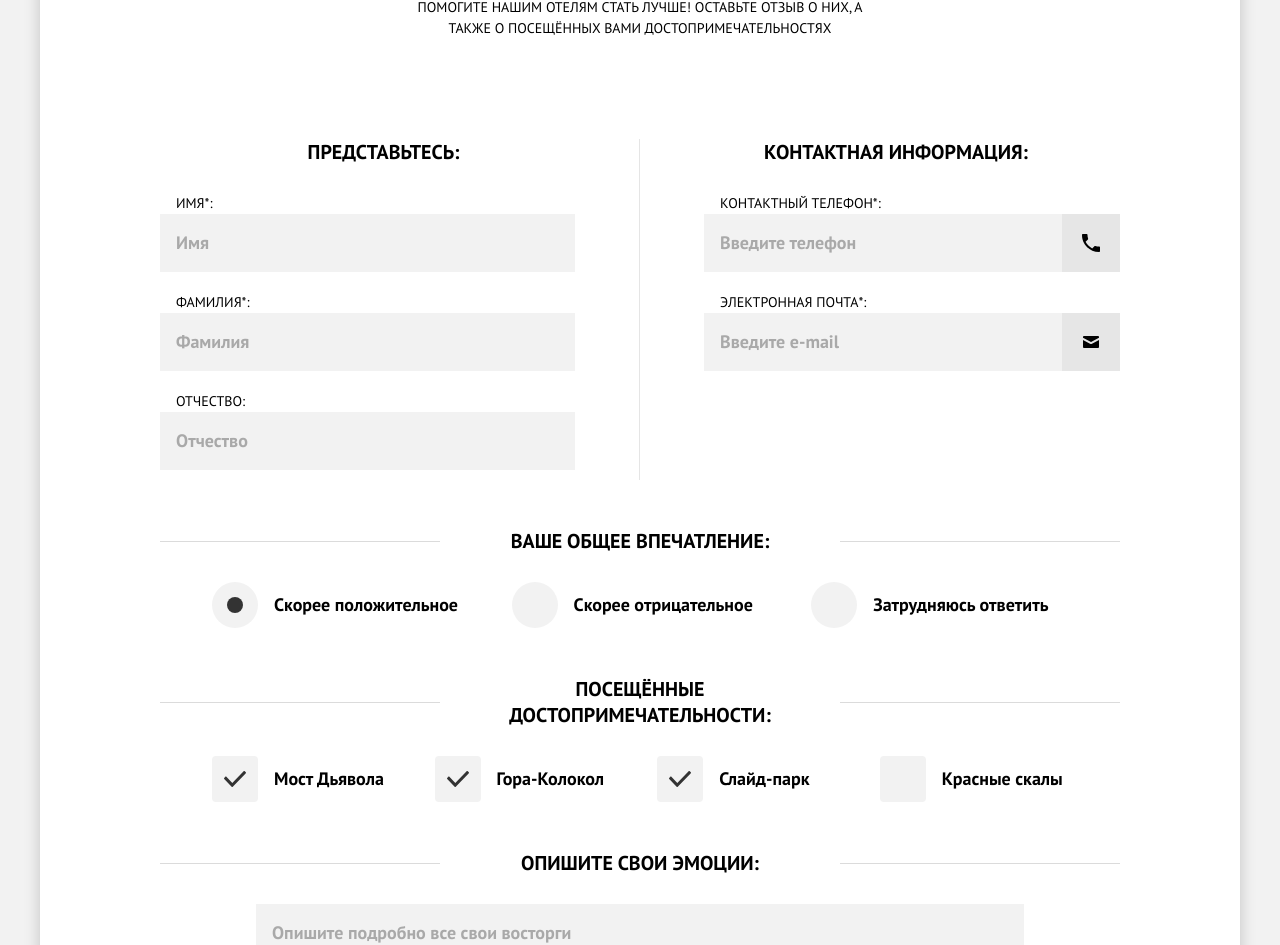
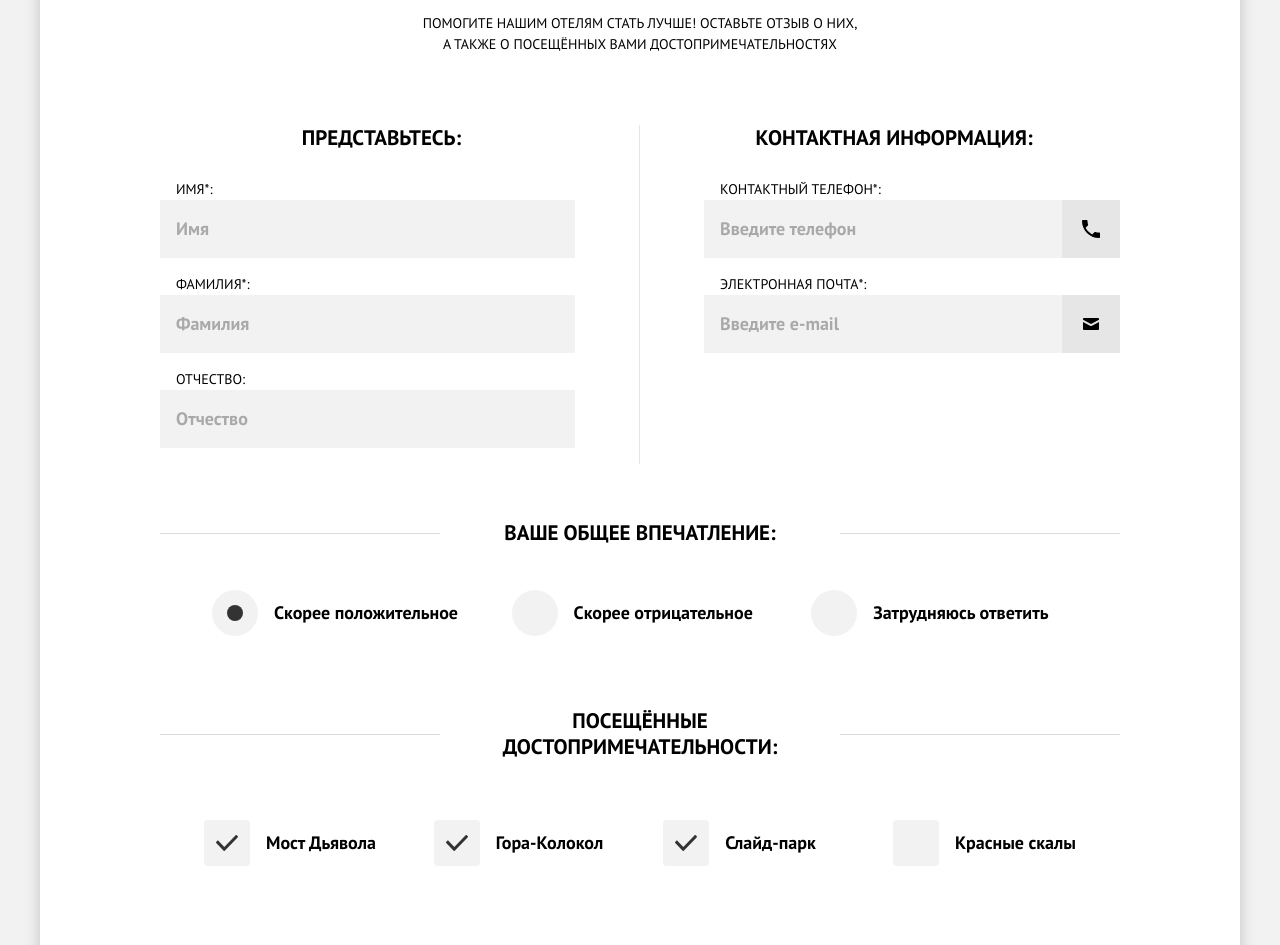
Before and after one commit to artsamoilov/235940-sedona-26, a website: page source/form.html in a window 1280 px wide. Shown: the part 515-1460 px from the top of the page. Drawn offline with nearby package versions, Linux system fonts and the light colour scheme; files that its build step writes are made by us from their sources.

Commit message:
add review form layout precision

```diff
--- a/source/form.html
+++ b/source/form.html
@@ -56,7 +56,7 @@
       <section class="review">
         <h2 class="review__title">Оставьте свой отзыв</h2>
         <p class="review__subtitle">
-          Помогите нашим отелям стать лучше! Оставьте отзыв о них, а также о посещённых вами достопримечательностях
+          Помогите нашим отелям стать лучше! Оставьте отзыв о них,<br>а также о посещённых вами достопримечательностях
         </p>
         <form class="review__form" action="https://echo.htmlacademy.ru" method="post">
           <div class="review__group-wrapper">
--- a/source/sass/blocks/field-group.scss
+++ b/source/sass/blocks/field-group.scss
@@ -5,20 +5,28 @@
   padding: 0;
   border: none;
 
+  &--name {
+    margin-bottom: 16px;
+  }
+
+  &--contacts {
+    margin-bottom: 10px;
+  }
+
   @media (min-width: $tablet) {
     &--name {
-      margin-right: 40px;
+      margin-right: 44px;
 
       .field-group__title {
-        padding-left: 20px;
+        padding-left: 40px;
       }
     }
 
     &--contacts {
-      margin-left: 40px;
+      margin-left: 44px;
 
       .field-group__title {
-        padding-right: 20px;
+        margin-left: -24px;
       }
     }
 
@@ -52,8 +60,20 @@
       .field-group__list {
         display: flex;
         flex-wrap: wrap;
+        gap: 16px;
+      }
+    }
+
+    &--visited-places {
+      .field-group__list {
+        padding: 0 84px;
+      }
+    }
+
+    &--impression,
+    &--emotions {
+      .field-group__list {
         padding: 0 36px;
-        gap: 16px;
       }
     }
   }
@@ -63,7 +83,7 @@
       margin-right: 64px;
 
       .field-group__title {
-        padding-left: 32px;
+        padding-right: 12px;
       }
     }
 
@@ -71,7 +91,7 @@
       margin-left: 64px;
 
       .field-group__title {
-        padding-right: 32px;
+        padding-left: 12px;
       }
     }
 
@@ -79,8 +99,38 @@
     &--visited-places,
     &--emotions {
       .field-group__list {
+        gap: 16px 0;
+      }
+    }
+
+    &--impression {
+      .field-group__list {
         padding: 0 52px;
-        gap: 16px 0;
+      }
+
+      .field-group__title {
+        margin-bottom: 44px;
+      }
+    }
+
+    &--visited-places {
+      .field-group__list {
+        padding: 0 44px;
+        margin-bottom: 16px;
+      }
+
+      .field-group__title {
+        margin-bottom: 60px;
+      }
+    }
+
+    &--emotions {
+      .field-group__list {
+        padding: 0 44px;
+      }
+
+      .field-group__title {
+        margin-bottom: 28px;
       }
     }
   }
@@ -96,7 +146,7 @@
 
   @media (min-width: $tablet) {
     margin-bottom: 28px;
-    font-size: 20px;
+    font-size: 21px;
   }
 }
 
@@ -108,7 +158,7 @@
 }
 
 .field-group__item {
-  margin: 0 0 20px;
+  margin: 0 0 16px;
   display: flex;
   flex-direction: column;
 
@@ -141,7 +191,7 @@
     }
 
     &--checkbox {
-      width: 22%;
+      width: 21%;
     }
   }
 }
@@ -318,6 +368,7 @@
   }
 
   @media (min-width: $tablet) {
+    height: 160px;
     max-width: $tablet;
     margin-right: auto;
     margin-left: auto;
--- a/source/sass/blocks/hero.scss
+++ b/source/sass/blocks/hero.scss
@@ -37,6 +37,7 @@
 
   @media (min-width: $tablet) {
     background-image: url("/img/back-desktop.jpg");
+    background-size: 1200px auto;
     padding: 78px 20px 90px;
 
     &--inner {
--- a/source/sass/blocks/map.scss
+++ b/source/sass/blocks/map.scss
@@ -6,6 +6,10 @@
 
   @media (min-width: $tablet) {
     margin-bottom: 0;
+  }
+
+  @media (min-width: $desktop) {
+    margin-bottom: 10px;
   }
 }
 
--- a/source/sass/blocks/review.scss
+++ b/source/sass/blocks/review.scss
@@ -2,15 +2,15 @@
 
 .review {
   margin: 0;
-  padding: 30px 0 0;
+  padding: 34px 0 0;
   background-color: #ffffff;
 
   @media (min-width: $tablet) {
-    padding: 60px 60px 64px;
+    padding: 64px 60px 72px;
   }
 
   @media (min-width: $desktop) {
-    padding-top: 100px;
+    padding-top: 114px;
     padding-left: 120px;
     padding-right: 120px;
   }
@@ -23,20 +23,36 @@
   line-height: 26px;
   font-weight: 700;
 
+  br {
+    display: none;
+  }
+
   @media (min-width: $tablet) {
     max-width: 458px;
-    margin: 0 auto 30px;
+    margin: 0 auto 22px;
     font-size: 30px;
+
+    br {
+      display: block;
+    }
+  }
+
+  @media (min-width: $desktop) {
+    margin-bottom: 32px;
   }
 }
 
 .review__subtitle {
-  margin: 0 20px 32px;
+  margin: 0 20px 28px;
   text-align: center;
 
   @media (min-width: $tablet) {
     max-width: 458px;
-    margin: 0 auto 100px;
+    margin: 0 auto 106px;
+  }
+
+  @media (min-width: $desktop) {
+    margin-bottom: 70px;
   }
 }
 
@@ -48,20 +64,19 @@
 }
 
 .review__group-wrapper {
-  padding: 24px 20px 40px;
+  padding: 24px 20px 24px;
   border-top: 1px solid #e5e5e5;
 
   @media (min-width: $tablet) {
     box-sizing: border-box;
     width: 50%;
     margin-bottom: 48px;
-    padding: 0 0 10px;
+    padding: 0;
     border-top: none;
 
     &--wide {
       overflow-x: hidden;
       width: 100%;
-      padding: 0 0 2px;
       margin-bottom: 46px;
     }
 
@@ -69,10 +84,22 @@
       border-right: 1px solid #e5e5e5;
     }
   }
+
+  @media (min-width: $desktop) {
+    margin-bottom: 56px;
+
+    &--wide {
+      margin-bottom: 72px;
+    }
+
+    &:nth-child(5) {
+      margin-bottom: 48px;
+    }
+  }
 }
 
 .review__footer {
-  padding: 20px;
+  padding: 32px 20px 20px;
   display: flex;
   flex-direction: column;
 
@@ -91,7 +118,7 @@
 }
 
 .review__info {
-  margin: 4px 0;
+  margin: 2px 0;
   align-self: end;
   font-size: 12px;
   line-height: 22px;
@@ -100,5 +127,7 @@
   @media (min-width: $tablet) {
     display: block;
     margin: auto 0 auto auto;
+    padding-top: 8px;
+    font-size: 14px;
   }
 }
```
